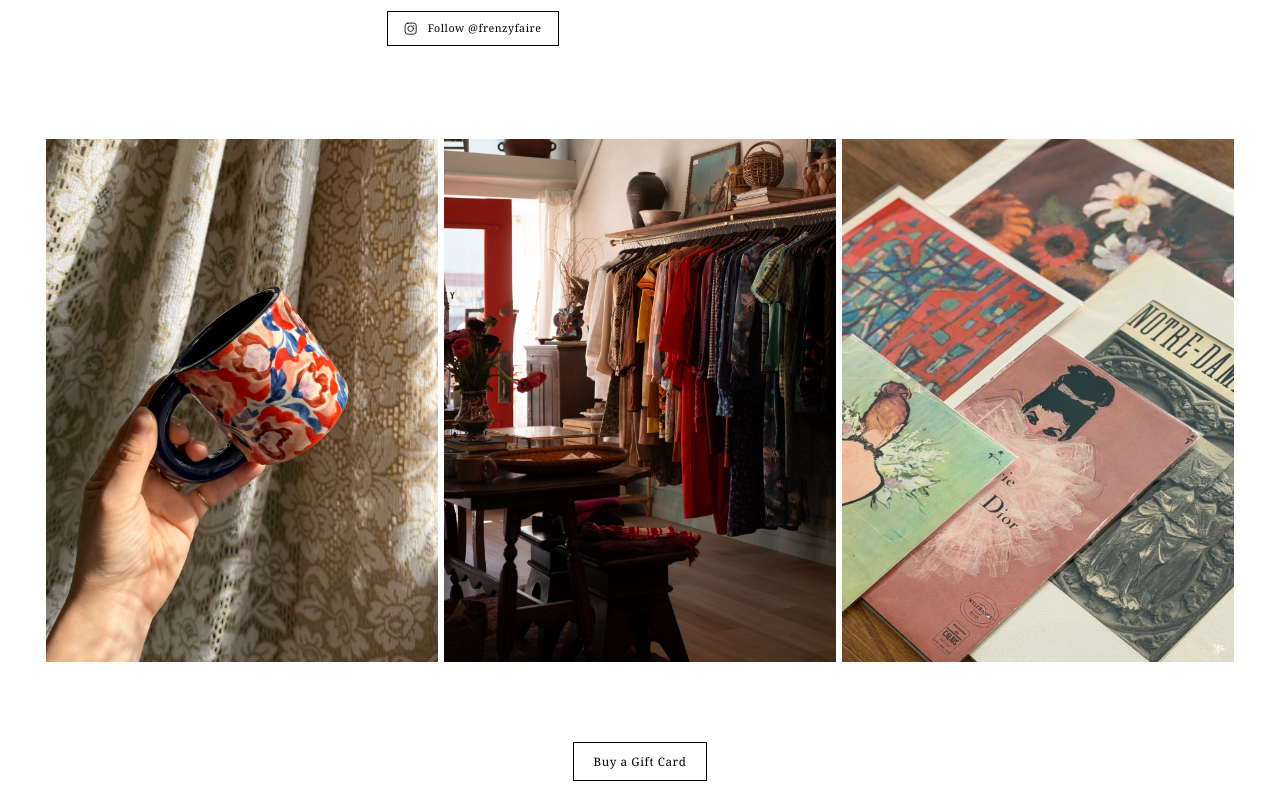
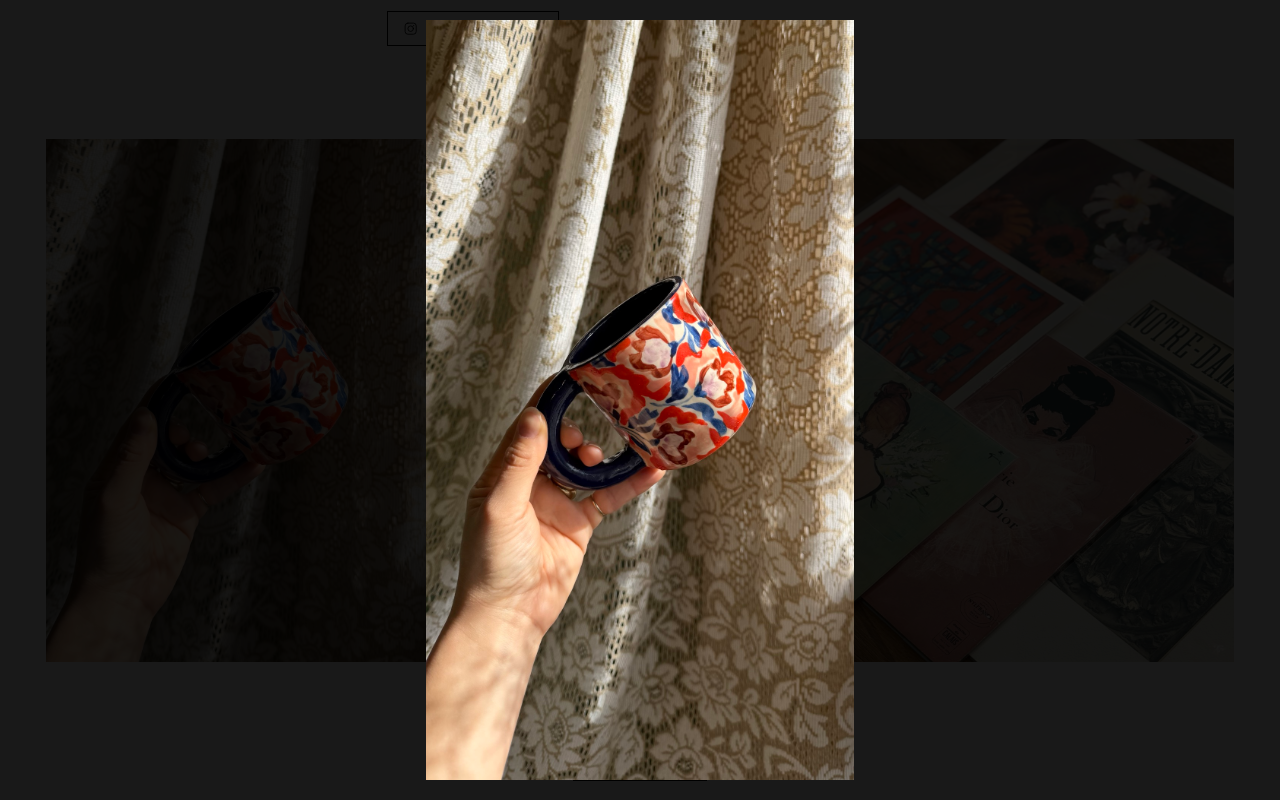
Before and after one commit to timothybuck13/frenzy-faire, a React (Vite) app: page / in a window 1280 px wide. Both pictures are taken after a click on the element 242 px from the left and 1377 px from the top of the page. Shown: the part 977-1777 px from the top of the page. Built offline with nearby package versions, Linux system fonts and the light colour scheme.

Commit message:
Add tap-to-fullscreen lightbox, favicon from alyssaguerrero.com

```diff
--- a/index.html
+++ b/index.html
@@ -5,6 +5,8 @@
     <meta name="viewport" content="width=device-width, initial-scale=1.0" />
     <meta name="color-scheme" content="light only" />
     <title>Frenzy Faire — Handcrafted & Vintage Goods</title>
+    <link rel="icon" type="image/png" href="/favicon.png" />
+    <link rel="apple-touch-icon" href="/apple-touch-icon.png" />
     <meta name="description" content="An eclectic collection of handcrafted ceramics, vintage home goods, jewelry, and clothing in North Beach, San Francisco. Open Thursday through Sunday, 12 to 6pm." />
     <meta property="og:site_name" content="Frenzy Faire" />
     <meta property="og:title" content="Frenzy Faire — Handcrafted & Vintage Goods" />
--- a/src/App.jsx
+++ b/src/App.jsx
@@ -1,4 +1,43 @@
-import { useState, useEffect, useRef } from 'react'
+import { useState, useEffect, useRef, useCallback } from 'react'
+
+/* ───────── lightbox component ───────── */
+function Lightbox({ src, alt, onClose }) {
+  useEffect(() => {
+    const handleKey = (e) => { if (e.key === 'Escape') onClose() }
+    document.addEventListener('keydown', handleKey)
+    document.body.style.overflow = 'hidden'
+    return () => {
+      document.removeEventListener('keydown', handleKey)
+      document.body.style.overflow = ''
+    }
+  }, [onClose])
+
+  return (
+    <div
+      onClick={onClose}
+      style={{
+        position: 'fixed',
+        inset: 0,
+        zIndex: 9999,
+        backgroundColor: 'rgba(0,0,0,0.9)',
+        display: 'flex',
+        alignItems: 'center',
+        justifyContent: 'center',
+        cursor: 'pointer',
+      }}
+    >
+      <img
+        src={src}
+        alt={alt}
+        style={{
+          maxWidth: '95vw',
+          maxHeight: '95vh',
+          objectFit: 'contain',
+        }}
+      />
+    </div>
+  )
+}
 
 /* ───────── photo data ───────── */
 const photos = [
@@ -106,7 +145,7 @@ const featuredSrcs = new Set([
 ])
 
 /* ───────── gallery component (masonry) ───────── */
-function Gallery({ photoList }) {
+function Gallery({ photoList, onImageClick }) {
   const COLS = 3
   const GAP = 6
 
@@ -123,13 +162,14 @@ function Gallery({ photoList }) {
       {columns.map((col, ci) => (
         <div key={ci} style={{ flex: 1, display: 'flex', flexDirection: 'column', gap: `${GAP}px` }}>
           {col.photos.map((p, pi) => (
+            <div key={pi} onClick={() => onImageClick && onImageClick(p)} style={{ cursor: 'pointer' }}>
               <LazyImage
-              key={pi}
                 src={p.src}
                 alt={p.alt}
                 className="gallery-img"
                 style={{ width: '100%', aspectRatio: `${p.w}/${p.h}` }}
               />
+            </div>
           ))}
         </div>
       ))}
@@ -139,10 +179,13 @@ function Gallery({ photoList }) {
 
 /* ───────── main app ───────── */
 export default function App() {
+  const [lightboxPhoto, setLightboxPhoto] = useState(null)
+  const closeLightbox = useCallback(() => setLightboxPhoto(null), [])
   const appleMapsUrl = "https://maps.apple.com/place?address=484%20Union%20St,%20San%20Francisco,%20CA%20%2094133,%20United%20States&coordinate=37.800784,-122.407413&name=Frenzy%20Faire&place-id=I2A466D0813820E2D&map=explore"
 
   return (
     <div>
+      {lightboxPhoto && <Lightbox src={lightboxPhoto.src} alt={lightboxPhoto.alt} onClose={closeLightbox} />}
 
       {/* Hero — storefront background */}
       <section
@@ -278,13 +321,13 @@ export default function App() {
       <section className="pb-0">
         <div style={{ maxWidth: '1200px', margin: '0 auto', padding: '0 6px' }}>
           <div style={{ display: 'grid', gridTemplateColumns: '1fr 1fr 1fr', gap: '6px' }}>
-            <div className="gallery-img" style={{ width: '100%', aspectRatio: '3/4', overflow: 'hidden' }}>
+            <div className="gallery-img" onClick={() => setLightboxPhoto({ src: '/photos/flower-mug.jpg', alt: 'Handcrafted flower mug' })} style={{ width: '100%', aspectRatio: '3/4', overflow: 'hidden', cursor: 'pointer' }}>
               <img src="/photos/flower-mug.jpg" alt="Handcrafted flower mug" loading="lazy" style={{ width: '100%', height: '100%', objectFit: 'cover', display: 'block' }} />
             </div>
-            <div className="gallery-img" style={{ width: '100%', aspectRatio: '3/4', overflow: 'hidden' }}>
+            <div className="gallery-img" onClick={() => setLightboxPhoto({ src: '/photos/interior-1.jpg', alt: 'Frenzy Faire interior' })} style={{ width: '100%', aspectRatio: '3/4', overflow: 'hidden', cursor: 'pointer' }}>
               <img src="/photos/interior-1.jpg" alt="Frenzy Faire interior" loading="lazy" style={{ width: '100%', height: '100%', objectFit: 'cover', display: 'block' }} />
             </div>
-            <div className="gallery-img" style={{ width: '100%', aspectRatio: '3/4', overflow: 'hidden' }}>
+            <div className="gallery-img" onClick={() => setLightboxPhoto({ src: '/photos/mid-century-art-prints.jpg', alt: 'Mid century modern art prints' })} style={{ width: '100%', aspectRatio: '3/4', overflow: 'hidden', cursor: 'pointer' }}>
               <img src="/photos/mid-century-art-prints.jpg" alt="Mid century modern art prints" loading="lazy" style={{ width: '100%', height: '100%', objectFit: 'cover', display: 'block' }} />
             </div>
           </div>
@@ -314,7 +357,7 @@ export default function App() {
       {/* Main Gallery */}
       <section className="pb-0">
         <div style={{ maxWidth: '1200px', margin: '0 auto', padding: '0 6px' }}>
-          <Gallery photoList={photos.filter(p => !featuredSrcs.has(p.src))} />
+          <Gallery photoList={photos.filter(p => !featuredSrcs.has(p.src))} onImageClick={setLightboxPhoto} />
         </div>
       </section>
 
@@ -341,7 +384,7 @@ export default function App() {
       {/* Opening Party */}
       <section className="pb-0">
         <div style={{ maxWidth: '1200px', margin: '0 auto', padding: '0 6px' }}>
-          <Gallery photoList={openingPartyPhotos} />
+          <Gallery photoList={openingPartyPhotos} onImageClick={setLightboxPhoto} />
         </div>
       </section>
 
```
Also changed, not shown: public/apple-touch-icon.png (added), public/favicon.png (added). Lines whose indentation alone changed are shown as unchanged.
